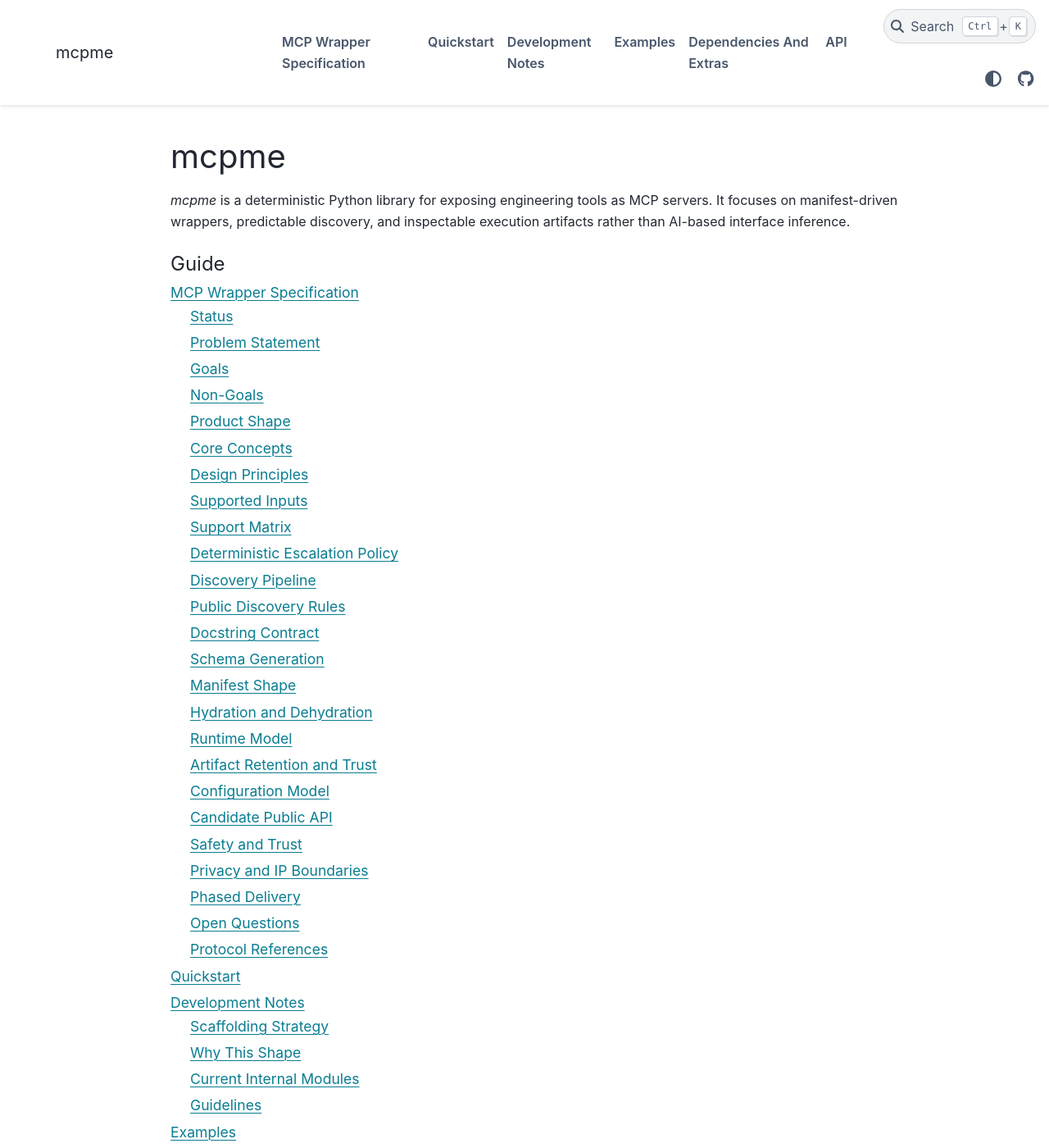
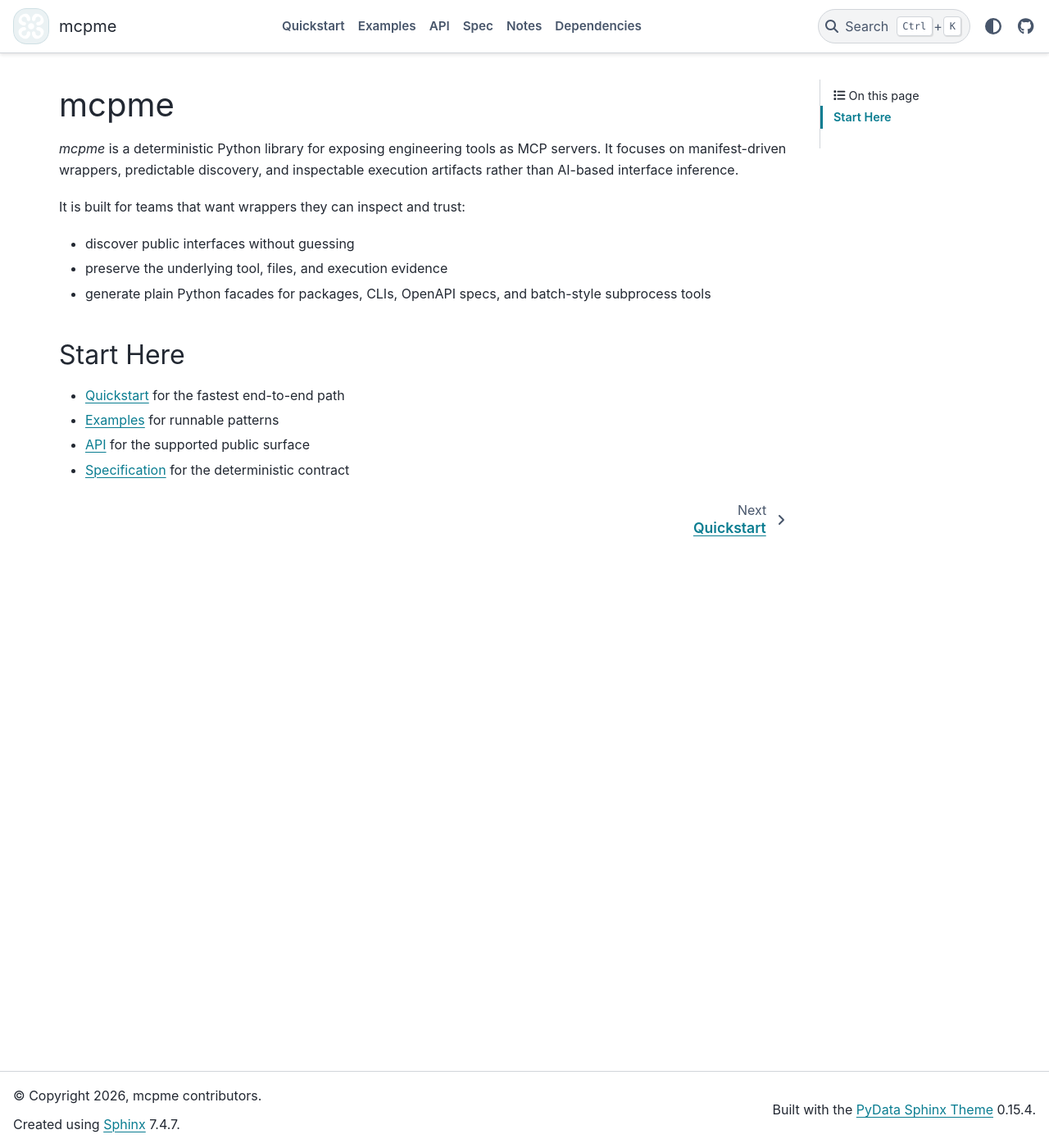
Before and after one commit to cmudrc/mcpme, a Sphinx documentation site: the page built from docs/index.rst, in a window 1280 px wide and 1400 px high. Shown: the whole window at 82% size. Built offline with Sphinx 7.4.7 and the PyData theme 0.15.4, drawn with Linux system fonts in a browser that asks for light colours; some of the changed text lies outside the part shown.

Commit message:
Refine the docs landing page and navigation

```diff
--- a/docs/_static/custom.css
+++ b/docs/_static/custom.css
@@ -2,21 +2,55 @@
   --pst-color-primary: #005f73;
   --pst-color-secondary: #0a9396;
   --pst-color-accent: #ee9b00;
+  --pst-color-link: #005f73;
+  --pst-color-link-hover: #0a9396;
+}
+
+/* Stay close to PyData's default rhythm, but give the header a cleaner
+   engineering-brand treatment and make the mark readable in both color modes. */
+.bd-header {
+  backdrop-filter: blur(16px);
+  border-bottom: 1px solid var(--pst-color-border);
 }
 
 .navbar-brand {
   gap: 0.75rem;
 }
 
-.navbar-brand img {
-  max-height: 2.5rem;
+.logo__image {
+  max-height: 2.75rem;
   width: auto;
+  border-radius: 1rem;
+  padding: 0.4rem;
+}
+
+html[data-theme="light"] .logo__image.only-light {
+  background: rgba(0, 95, 115, 0.08);
+  box-shadow: inset 0 0 0 1px rgba(0, 95, 115, 0.12);
+}
+
+html[data-theme="dark"] .logo__image.only-dark {
+  background: rgba(255, 255, 255, 0.08);
+  box-shadow: inset 0 0 0 1px rgba(255, 255, 255, 0.12);
 }
 
 .bd-header .navbar-header-items__center {
   font-weight: 600;
 }
 
+.bd-header .navbar-nav > .nav-item > .nav-link {
+  font-size: 0.95rem;
+}
+
+.bd-header .navbar-nav > .nav-item > .nav-link:hover,
+.bd-header .navbar-nav > .current > .nav-link {
+  color: var(--pst-color-primary);
+}
+
 .bd-sidebar-primary .sidebar-primary-items__start {
   gap: 0.5rem;
 }
+
+.bd-sidebar-primary .nav-link {
+  font-size: 0.95rem;
+}
--- a/docs/conf.py
+++ b/docs/conf.py
@@ -46,11 +46,13 @@ html_logo = "drc.png"
 html_title = project
 html_theme_options = {
     "logo": {
+        "image_light": "drc.png",
+        "image_dark": "drc.png",
         "text": project,
     },
-    "show_nav_level": 2,
-    "navigation_depth": 2,
-    "header_links_before_dropdown": 8,
+    "show_nav_level": 1,
+    "navigation_depth": 1,
+    "header_links_before_dropdown": 6,
     "secondary_sidebar_items": ["page-toc"],
     "icon_links": [
         {
--- a/docs/index.rst
+++ b/docs/index.rst
@@ -5,13 +5,28 @@ mcpme
 MCP servers. It focuses on manifest-driven wrappers, predictable discovery, and
 inspectable execution artifacts rather than AI-based interface inference.
 
+It is built for teams that want wrappers they can inspect and trust:
+
+- discover public interfaces without guessing
+- preserve the underlying tool, files, and execution evidence
+- generate plain Python facades for packages, CLIs, OpenAPI specs, and
+  batch-style subprocess tools
+
+Start Here
+----------
+
+- :doc:`Quickstart <quickstart>` for the fastest end-to-end path
+- :doc:`Examples <examples/index>` for runnable patterns
+- :doc:`API <api>` for the supported public surface
+- :doc:`Specification <specification>` for the deterministic contract
+
 .. toctree::
-   :maxdepth: 2
-   :caption: Guide
+   :hidden:
+   :maxdepth: 1
 
-   specification
-   quickstart
-   development_notes
-   examples/index
-   dependencies_and_extras
-   api
+   Quickstart <quickstart>
+   Examples <examples/index>
+   API <api>
+   Spec <specification>
+   Notes <development_notes>
+   Dependencies <dependencies_and_extras>
```
Also changed, not shown: 1 other file.
